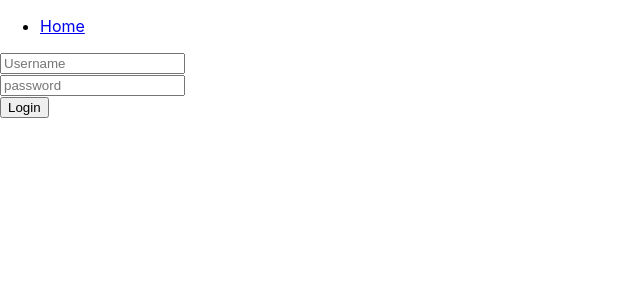
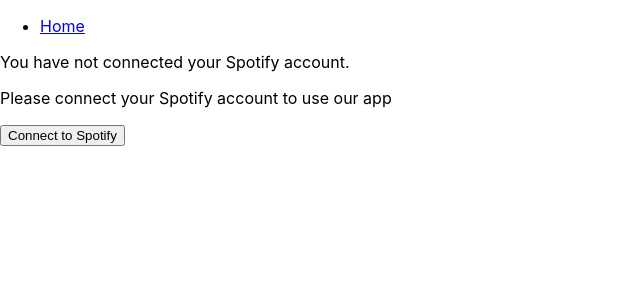
Before and after one commit to TheRiisager/semesterproject-3sem-frontend, a React (Create React App) app: page / in a window 1280 px wide. Shown: the top 300 px of the page, without its empty margins (0-640 px from the left). Built offline with nearby package versions, Linux system fonts and the light colour scheme.

Commit message:
Created clientside spotify login functionality

```diff
--- a/src/App.js
+++ b/src/App.js
@@ -6,10 +6,12 @@ import {
 } from "react-router-dom";
 import facade from './components/apiFacade';
 import Login from './components/login';
+import SpotifyLogin from './components/spotifyLogin';
 import UserPage from './components/userPage';
 
 function App() {
   const [isLoggedIn, setIsLoggedIn] = useState(false);
+  const [isSpotifyConnected, setIsSpotifyConnected] = useState(false);
   const [roles, setRoles] = useState([]);
 
   return (
@@ -47,7 +49,8 @@ function App() {
               <button onClick={() => facade.logOut(setIsLoggedIn, setRoles)}>Log out</button>
             </div>
           :
-            <Login isLoggedIn={isLoggedIn} setIsLoggedIn={setIsLoggedIn} setRoles={setRoles}/>
+            <SpotifyLogin setIsSpotifyConnected={setIsSpotifyConnected} />
+            //<Login isLoggedIn={isLoggedIn} setIsLoggedIn={setIsLoggedIn} setRoles={setRoles}/>
           }
         </Route>
         <Route path="/user">
--- a/src/components/apiFacade.jsx
+++ b/src/components/apiFacade.jsx
@@ -68,12 +68,18 @@ function apiFacade(){
       setIsLoggedIn(false);
     }
 
+    const sendSpotifyCode = (code) => {
+      const options = makeOptions("POST",true,{code: code});
+      fetch(URL + "EDIT ME PLEASE OH GOD", options)
+    }
+
     return{
         doLogin,
         setToken,
         getToken,
         logOut,
-        fetchUserData
+        fetchUserData,
+        sendSpotifyCode
     }
 
 
--- /dev/null
+++ b/src/components/spotifyLogin.jsx
@@ -0,0 +1,46 @@
+import { useEffect } from "react";
+import facade from "./apiFacade";
+
+
+const SpotifyLogin = (props) => {
+    const setIsSpotifyConnected = props.setIsSpotifyConnected;
+    let loginWindow;
+
+    const openSpotifyLogin = (event) => {
+        event.preventDefault();
+        const url = "https://accounts.spotify.com/authorize?client_id=f382ba93a1794be4b700ddcbf6bfe068&response_type=code&redirect_uri=http://localhost:3000/&scope=user-read-currently-playing user-modify-playback-state user-read-playback-state"
+        loginWindow = window.open(url, "log in to spotify",
+            "titlebar=no," +
+            "toolbar=no," +
+            "menubar=no," +
+            "status=no," +
+            "width=600" +
+            "height=200"
+            );
+
+        setInterval(() => {
+            try{
+                if(loginWindow.location.href != url && loginWindow.location.href){
+                    const urlParams = new URLSearchParams(loginWindow.location.href)
+                    const code = urlParams.get('http://localhost:3000/?code');
+                    facade.sendSpotifyCode(code);
+                    loginWindow.close();
+                    clearInterval();
+                    setIsSpotifyConnected(true);
+                }
+            } catch (error) {}
+
+        }, 500);
+    }
+
+    return (
+        <div>
+            <p>You have not connected your Spotify account.</p>
+            <p>Please connect your Spotify account to use our app</p>
+
+            <button onClick={openSpotifyLogin}>Connect to Spotify</button>
+        </div>
+    )
+}
+
+export default SpotifyLogin;
```
